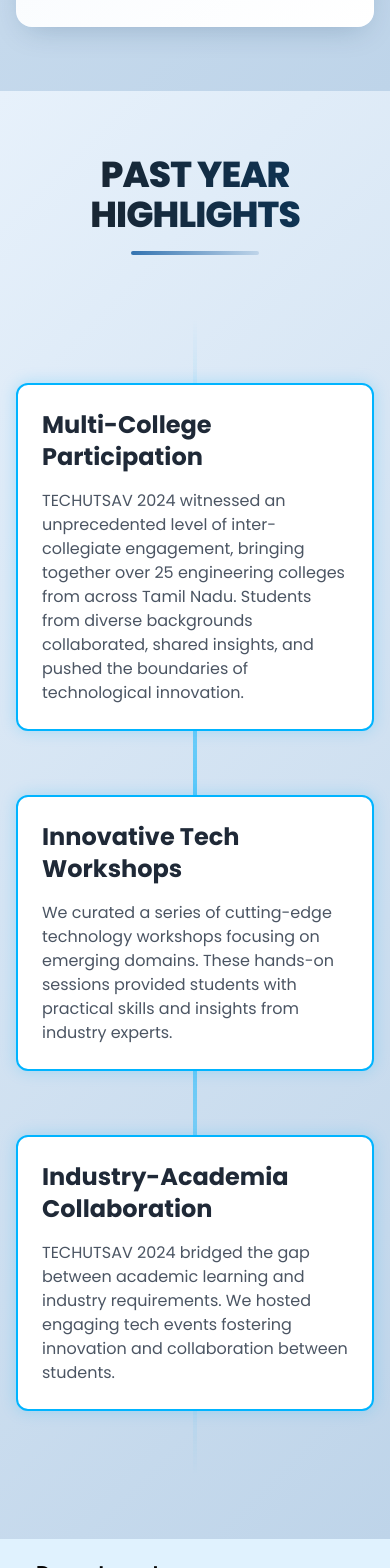
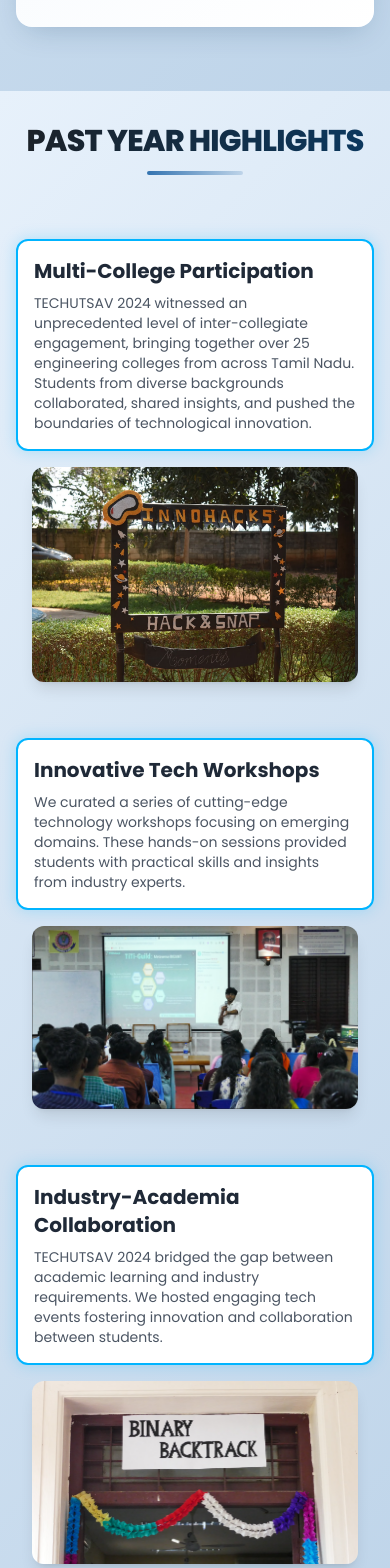
Before and after one commit to TechutsavTeam/csetechutsav25-frontend, a React (Vite) app: page / in a window 390 px wide. Shown: the part 3060-4628 px from the top of the page. Built offline with nearby package versions, Linux system fonts and the light colour scheme; no server answers.

Commit message:
Modified pyq page for responsiveness

```diff
--- a/src/pages/pyq.jsx
+++ b/src/pages/pyq.jsx
@@ -57,11 +57,11 @@ const PastYearHighlights = () => {
         background: `linear-gradient(135deg, ${theme.aliceBlue} 0%, ${theme.columbiaBlue} 100%)`,
       }}
     >
-      <div className="container mx-auto px-4 py-16 relative z-10">
+      <div className="container mx-auto px-4 py-8 sm:py-16 relative z-10">
         {/* Heading */}
-        <div className="text-center mb-16">
+        <div className="text-center mb-8 sm:mb-16">
           <h1
-            className="text-4xl sm:text-5xl md:text-6xl font-extrabold tracking-tight"
+            className="text-3xl sm:text-4xl md:text-5xl lg:text-6xl font-extrabold tracking-tight px-2"
             style={{
               background: `linear-gradient(to right, ${theme.eerieBlack}, ${theme.berkeleyBlue})`,
               WebkitBackgroundClip: 'text',
@@ -71,16 +71,16 @@ const PastYearHighlights = () => {
             PAST YEAR HIGHLIGHTS
           </h1>
           <div
-            className="h-1 w-32 mx-auto mt-4 rounded-full"
+            className="h-1 w-24 sm:w-32 mx-auto mt-3 sm:mt-4 rounded-full"
             style={{ background: `linear-gradient(to right, ${theme.uclaBlue}, ${theme.columbiaBlue})` }}
           ></div>
         </div>
 
         {/* Timeline Container */}
         <div className="relative max-w-4xl mx-auto">
-          {/* Vertical Timeline Line */}
+          {/* Vertical Timeline Line - Hidden on smallest screens */}
           <div
-            className="absolute left-1/2 transform -translate-x-1/2 h-full w-1 bg-gradient-to-b from-transparent via-neon-blue to-transparent"
+            className="absolute left-1/2 transform -translate-x-1/2 h-full w-1 hidden sm:block"
             style={{
               background: `linear-gradient(to bottom, transparent, ${theme.neonBlue}, transparent)`,
               opacity: 0.7
@@ -88,33 +88,40 @@ const PastYearHighlights = () => {
           />
 
           {/* Timeline Entries */}
-          <div className="relative space-y-16 py-16">
+          <div className="relative space-y-8 sm:space-y-16 py-8 sm:py-16">
             {/* First Timeline Entry */}
             <div
               ref={sectionRefs[0]}
-              className={`flex items-center w-full transition-all duration-1000 ${
+              className={`flex flex-col sm:flex-row items-center w-full transition-all duration-1000 ${
                 activeEntries[0] ? 'opacity-100 translate-x-0' : 'opacity-0 -translate-x-10'
               }`}
             >
-              <div className="w-full md:w-1/2 md:pr-8">
+              <div className="w-full sm:w-1/2 sm:pr-8 mb-4 sm:mb-0">
                 <div
-                  className="bg-white rounded-xl shadow-lg p-6 border-2 border-transparent hover:border-neon-blue transition-all"
+                  className="bg-white rounded-xl shadow-lg p-4 sm:p-6 border-2 border-transparent hover:border-neon-blue transition-all"
                   style={{
                     borderColor: theme.neonBlue,
                     boxShadow: `0 0 15px 0 ${theme.neonBlue}40`
                   }}
                 >
-                  <h2 className="text-2xl font-bold mb-4 text-gray-800">Multi-College Participation</h2>
-                  <p className="text-gray-600">
+                  <h2 className="text-xl sm:text-2xl font-bold mb-2 sm:mb-4 text-gray-800">Multi-College Participation</h2>
+                  <p className="text-sm sm:text-base text-gray-600">
                     TECHUTSAV 2024 witnessed an unprecedented level of inter-collegiate engagement, bringing together over 25 engineering colleges from across Tamil Nadu. Students from diverse backgrounds collaborated, shared insights, and pushed the boundaries of technological innovation.
                   </p>
                 </div>
               </div>
-              <div className="hidden md:block w-1/2 pl-8">
+              <div className="w-full sm:hidden px-4 mb-6">
+                <img
+                  src={image1}
+                  alt="Multi-College Participation"
+                  className="rounded-xl shadow-lg w-full"
+                />
+              </div>
+              <div className="hidden sm:block w-1/2 pl-8">
                 <motion.img
                   src={image1} // Use imported image
                   alt="Multi-College Participation"
-                  className="rounded-xl shadow-lg"
+                  className="rounded-xl shadow-lg w-full"
                   initial={{ opacity: 0, scale: 0.9 }}
                   whileInView={{ opacity: 1, scale: 1 }}
                   transition={{ duration: 0.5 }}
@@ -125,29 +132,36 @@ const PastYearHighlights = () => {
             {/* Second Timeline Entry */}
             <div
               ref={sectionRefs[1]}
-              className={`flex items-center w-full md:flex-row-reverse transition-all duration-1000 ${
+              className={`flex flex-col sm:flex-row-reverse items-center w-full transition-all duration-1000 ${
                 activeEntries[1] ? 'opacity-100 translate-x-0' : 'opacity-0 translate-x-10'
               }`}
             >
-              <div className="w-full md:w-1/2 md:pl-8">
+              <div className="w-full sm:w-1/2 sm:pl-8 mb-4 sm:mb-0">
                 <div
-                  className="bg-white rounded-xl shadow-lg p-6 border-2 border-transparent hover:border-neon-blue transition-all"
+                  className="bg-white rounded-xl shadow-lg p-4 sm:p-6 border-2 border-transparent hover:border-neon-blue transition-all"
                   style={{
                     borderColor: theme.neonBlue,
                     boxShadow: `0 0 15px 0 ${theme.neonBlue}40`
                   }}
                 >
-                  <h2 className="text-2xl font-bold mb-4 text-gray-800">Innovative Tech Workshops</h2>
-                  <p className="text-gray-600">
+                  <h2 className="text-xl sm:text-2xl font-bold mb-2 sm:mb-4 text-gray-800">Innovative Tech Workshops</h2>
+                  <p className="text-sm sm:text-base text-gray-600">
                     We curated a series of cutting-edge technology workshops focusing on emerging domains. These hands-on sessions provided students with practical skills and insights from industry experts.
                   </p>
                 </div>
               </div>
-              <div className="hidden md:block w-1/2 pr-8">
+              <div className="w-full sm:hidden px-4 mb-6">
+                <img
+                  src={image2}
+                  alt="Tech Workshops"
+                  className="rounded-xl shadow-lg w-full"
+                />
+              </div>
+              <div className="hidden sm:block w-1/2 pr-8">
                 <motion.img
                   src={image2} // Use imported image
                   alt="Tech Workshops"
-                  className="rounded-xl shadow-lg"
+                  className="rounded-xl shadow-lg w-full"
                   initial={{ opacity: 0, scale: 0.9 }}
                   whileInView={{ opacity: 1, scale: 1 }}
                   transition={{ duration: 0.5 }}
@@ -158,29 +172,36 @@ const PastYearHighlights = () => {
             {/* Third Timeline Entry */}
             <div
               ref={sectionRefs[2]}
-              className={`flex items-center w-full transition-all duration-1000 ${
+              className={`flex flex-col sm:flex-row items-center w-full transition-all duration-1000 ${
                 activeEntries[2] ? 'opacity-100 translate-x-0' : 'opacity-0 -translate-x-10'
               }`}
             >
-              <div className="w-full md:w-1/2 md:pr-8">
+              <div className="w-full sm:w-1/2 sm:pr-8 mb-4 sm:mb-0">
                 <div
-                  className="bg-white rounded-xl shadow-lg p-6 border-2 border-transparent hover:border-neon-blue transition-all"
+                  className="bg-white rounded-xl shadow-lg p-4 sm:p-6 border-2 border-transparent hover:border-neon-blue transition-all"
                   style={{
                     borderColor: theme.neonBlue,
                     boxShadow: `0 0 15px 0 ${theme.neonBlue}40`
                   }}
                 >
-                  <h2 className="text-2xl font-bold mb-4 text-gray-800">Industry-Academia Collaboration</h2>
-                  <p className="text-gray-600">
+                  <h2 className="text-xl sm:text-2xl font-bold mb-2 sm:mb-4 text-gray-800">Industry-Academia Collaboration</h2>
+                  <p className="text-sm sm:text-base text-gray-600">
                     TECHUTSAV 2024 bridged the gap between academic learning and industry requirements. We hosted engaging tech events fostering innovation and collaboration between students.
                   </p>
                 </div>
               </div>
-              <div className="hidden md:block w-1/2 pl-8">
+              <div className="w-full sm:hidden px-4 mb-6">
+                <img
+                  src={image3}
+                  alt="Industry Collaboration"
+                  className="rounded-xl shadow-lg w-full"
+                />
+              </div>
+              <div className="hidden sm:block w-1/2 pl-8">
                 <motion.img
                   src={image3} // Use imported image
                   alt="Industry Collaboration"
-                  className="rounded-xl shadow-lg"
+                  className="rounded-xl shadow-lg w-full"
                   initial={{ opacity: 0, scale: 0.9 }}
                   whileInView={{ opacity: 1, scale: 1 }}
                   transition={{ duration: 0.5 }}
```
